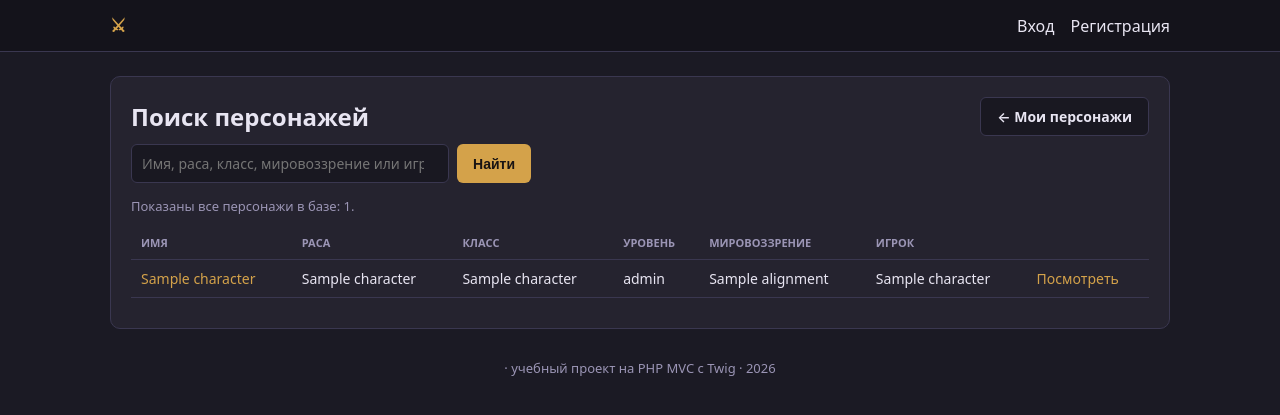
After one commit to Ywxig/DnD, a PHP site: template views/characters/find.twig in a window 1280 px wide. The commit adds this page. Shown: the top 415 px of the page. Run offline with PHP 8.4, Linux system fonts and the light colour scheme; the template is opened without the code that fills it: most values are stand-ins (such as "Sample title", 1, 10 or a date in 2020); some libraries are stand-ins or nearby versions.

Commit message:
feat: add search character in data base

```diff
--- a/public/index.php
+++ b/public/index.php
@@ -41,6 +41,7 @@ $router->add('logout', AuthController::class, 'logout');
 // Персонажи пользователя.
 $router->add('characters_my', CharacterController::class, 'my');
 $router->add('characters_create', CharacterController::class, 'create');
+$router->add('characters_find', CharacterController::class, 'find');
 $router->add('character_view', CharacterController::class, 'view');
 
 // игры
--- /dev/null
+++ b/views/characters/find.twig
@@ -0,0 +1,55 @@
+{% extends 'layout.twig' %}
+
+{% block content %}
+<section class="panel">
+    <div class="panel-head">
+        <h1>Поиск персонажей</h1>
+        <a class="btn btn-secondary" href="{{ url('characters_my') }}">← Мои персонажи</a>
+    </div>
+
+    <form class="search-form" method="get" action="{{ url('characters_find') }}">
+        <input type="hidden" name="r" value="characters_find">
+        <div class="inline-search">
+            <input type="search" name="q" value="{{ query }}"
+                   placeholder="Имя, раса, класс, мировоззрение или игрок" autofocus>
+            <button type="submit" class="btn">Найти</button>
+        </div>
+    </form>
+
+    <p class="muted">
+        {% if query is empty %}
+            Показаны все персонажи в базе: {{ characters|length }}.
+        {% else %}
+            По запросу «{{ query }}» найдено: {{ characters|length }}.
+        {% endif %}
+    </p>
+
+    {% if characters is empty %}
+        <p class="muted">Ничего не найдено. Попробуйте изменить запрос.</p>
+    {% else %}
+        <table>
+            <thead>
+            <tr>
+                <th>Имя</th><th>Раса</th><th>Класс</th><th>Уровень</th>
+                <th>Мировоззрение</th><th>Игрок</th><th></th>
+            </tr>
+            </thead>
+            <tbody>
+            {% for character in characters %}
+                <tr>
+                    <td><a href="{{ url('character_view', {id: character.id}) }}">{{ character.name }}</a></td>
+                    <td>{{ character.race_name }}</td>
+                    <td>{{ character.class_name }}</td>
+                    <td>{{ character.level }}</td>
+                    <td>{{ character.alignment }}</td>
+                    <td>{{ character.owner_name }}</td>
+                    <td class="actions">
+                        <a href="{{ url('character_view', {id: character.id}) }}">Посмотреть</a>
+                    </td>
+                </tr>
+            {% endfor %}
+            </tbody>
+        </table>
+    {% endif %}
+</section>
+{% endblock %}
--- a/views/layout.twig
+++ b/views/layout.twig
@@ -12,6 +12,7 @@
         <a class="brand" href="{{ url('home') }}">⚔ {{ app_name }}</a>
         {% if current_user %}
             <a href="{{ url('characters_my') }}">Мои персонажи</a>
+            <a href="{{ url('characters_find') }}">Поиск</a>
             <a href="{{ url('characters_create') }}">+ Персонаж</a>
             <span class="spacer"></span>
             <span class="user-badge">{{ current_user.username }}</span>
```
Also changed, not shown: src/Controllers/CharacterController.php (+22 -7 lines), src/Models/Character.php (+36 -0 lines).
